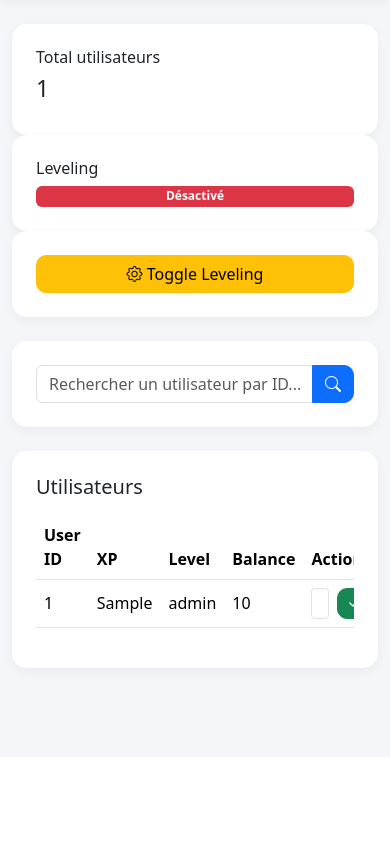
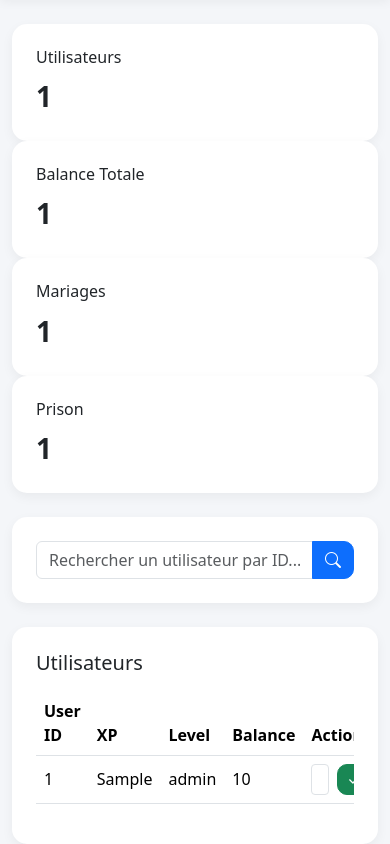
Before and after one commit to Avost-off/lounge-senpai-2, a Flask app: template templates/dashboard.html in a window 390 px wide. Shown: the part 87-931 px from the top of the page. Before the commit the page ends 765 px from the top, so only its background shows below. Run offline with Flask 3, Linux system fonts and the light colour scheme; the template is opened without the code that fills it: most values are stand-ins (such as "Sample title", 1, 10 or a date in 2020); parts of the project's set-up code (start-up, migrations or seed data) failed here and were passed over.

Commit message:
Refactor dashboard layout for better responsiveness

```diff
--- a/templates/dashboard.html
+++ b/templates/dashboard.html
@@ -62,33 +62,36 @@
     <!-- STATS CARDS -->
 <div class="row mb-4">
 
-        <div class="col-md-4">
+    <div class="col-md-3">
         <div class="card p-4">
-                <h6>Total utilisateurs</h6>
-                <h3>{{ users|length }}</h3>
+            <h6>Utilisateurs</h6>
+            <div class="stat-number">{{ users|length }}</div>
         </div>
     </div>
 
-        <div class="col-md-4">
+    <div class="col-md-3">
         <div class="card p-4">
-                <h6>Leveling</h6>
-                {% if leveling.enabled %}
-                    <span class="badge bg-success">Activé</span>
-                {% else %}
-                    <span class="badge bg-danger">Désactivé</span>
-                {% endif %}
+            <h6>Balance Totale</h6>
+            <div class="stat-number">{{ total_balance }}</div>
         </div>
     </div>
 
-        <div class="col-md-4">
-            <div class="card p-4 text-center">
-                <a href="/toggle_leveling" class="btn btn-warning btn-custom">
-                    <i class="bi bi-gear"></i> Toggle Leveling
-                </a>
+    <div class="col-md-3">
+        <div class="card p-4">
+            <h6>Mariages</h6>
+            <div class="stat-number">{{ marriages_count }}</div>
+        </div>
+    </div>
+
+    <div class="col-md-3">
+        <div class="card p-4">
+            <h6>Prison</h6>
+            <div class="stat-number">{{ prison_count }}</div>
         </div>
     </div>
 
 </div>
+
 
     <!-- SEARCH -->
     <div class="card p-4 mb-4">
```
Lines whose indentation alone changed are shown as unchanged.
